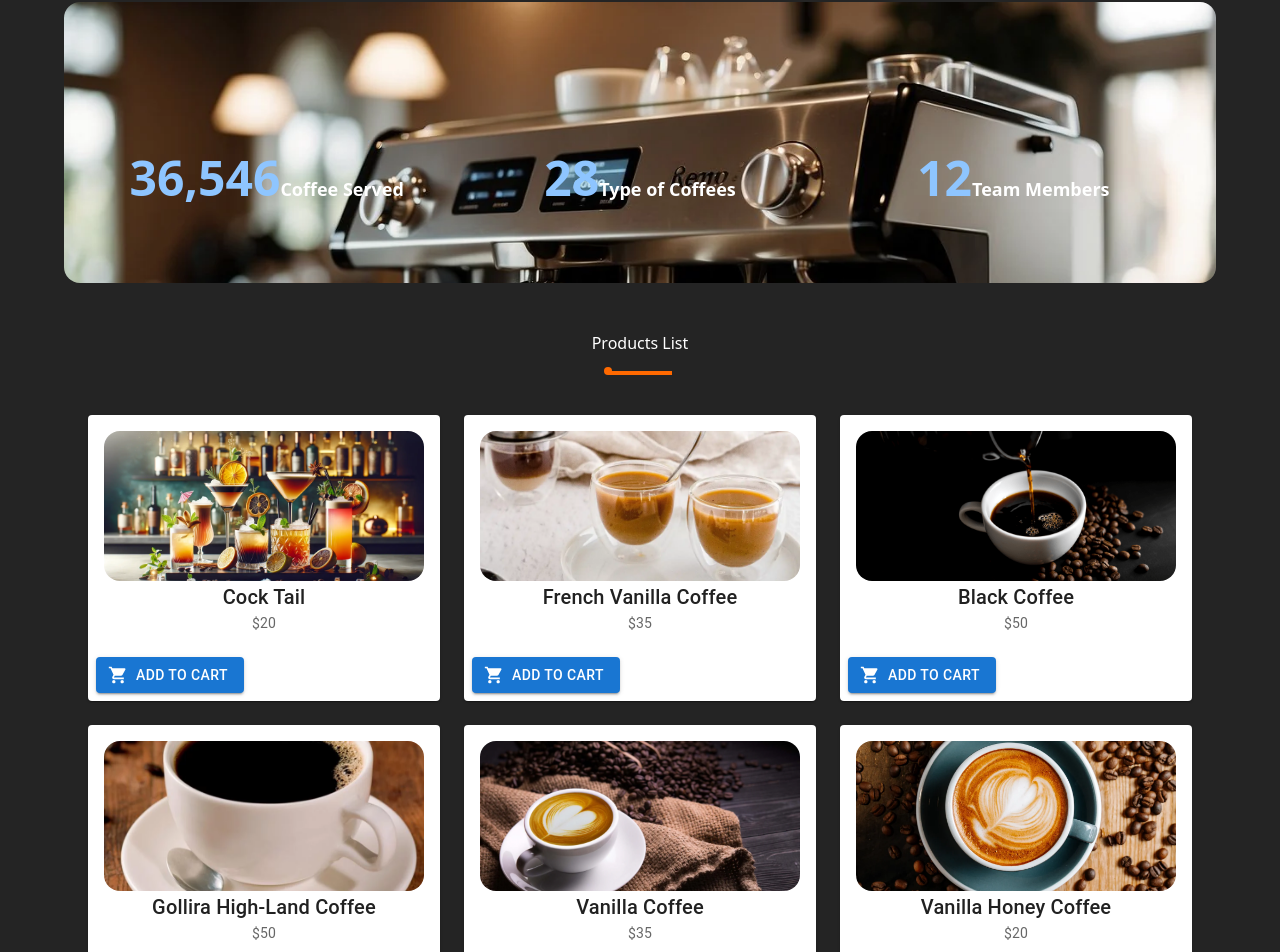
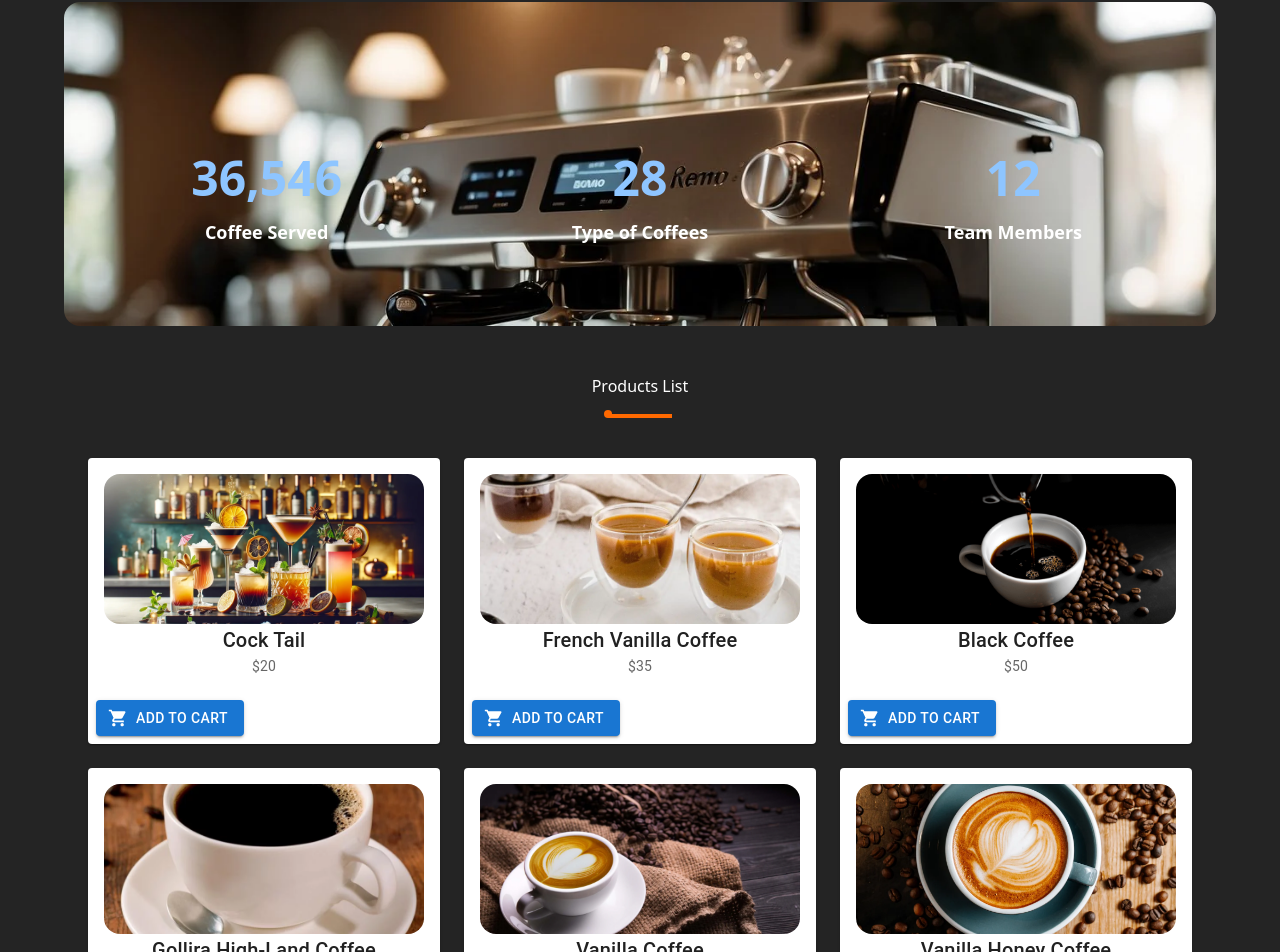
Before and after one commit to Leon-kings/coffee-app, a React (Vite) app: page / in a window 1280 px wide. Shown: the part 3399-4351 px from the top of the page. Built offline with nearby package versions, Linux system fonts and the light colour scheme.

Commit message:
changes on new components

```diff
--- a/src/pages/count/Counter.jsx
+++ b/src/pages/count/Counter.jsx
@@ -65,7 +65,7 @@ const CounterSection = () => {
                       delay={counter.delay}
                     />
                   </b>
-                  <b className="text-white font-bold text-lg mt-4">{counter.label}</b>
+                  <p className="text-white font-bold text-lg mt-4">{counter.label}</p>
                 </div>
               </motion.div>
             ))}
```
